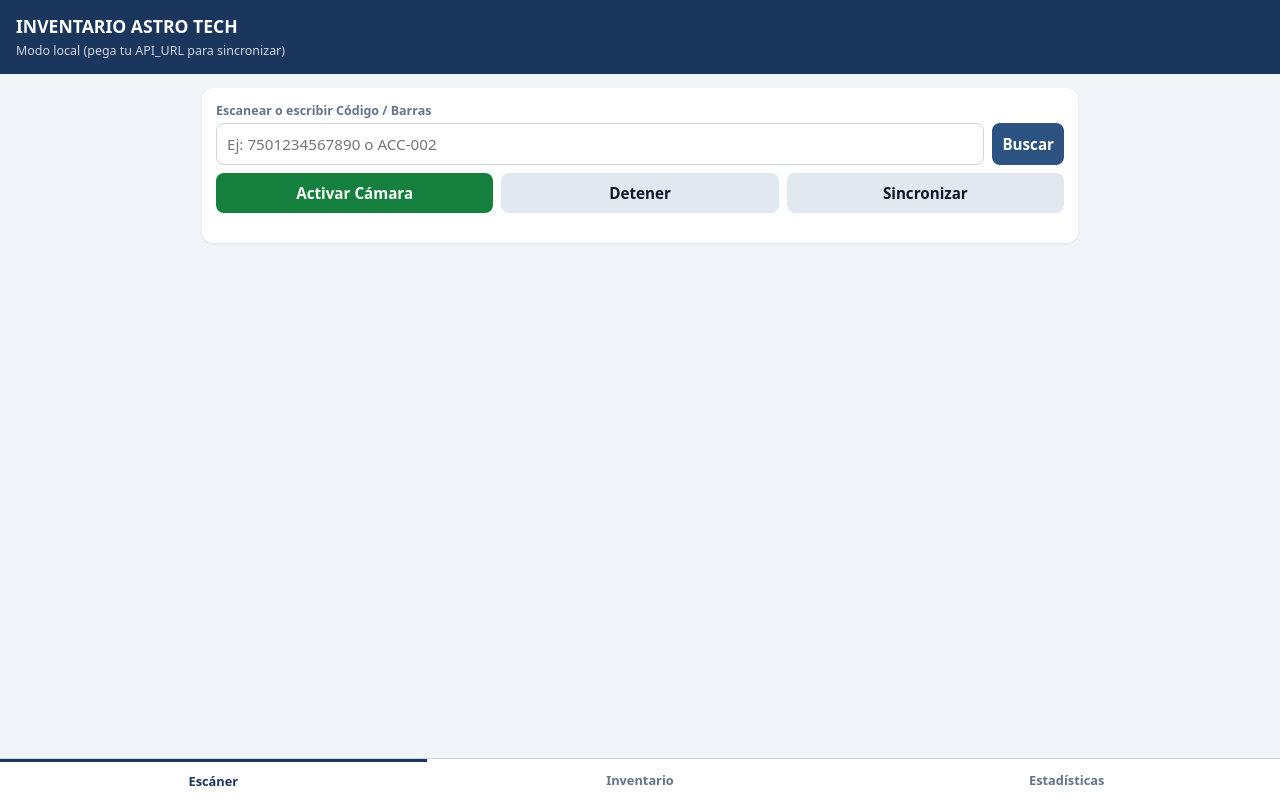
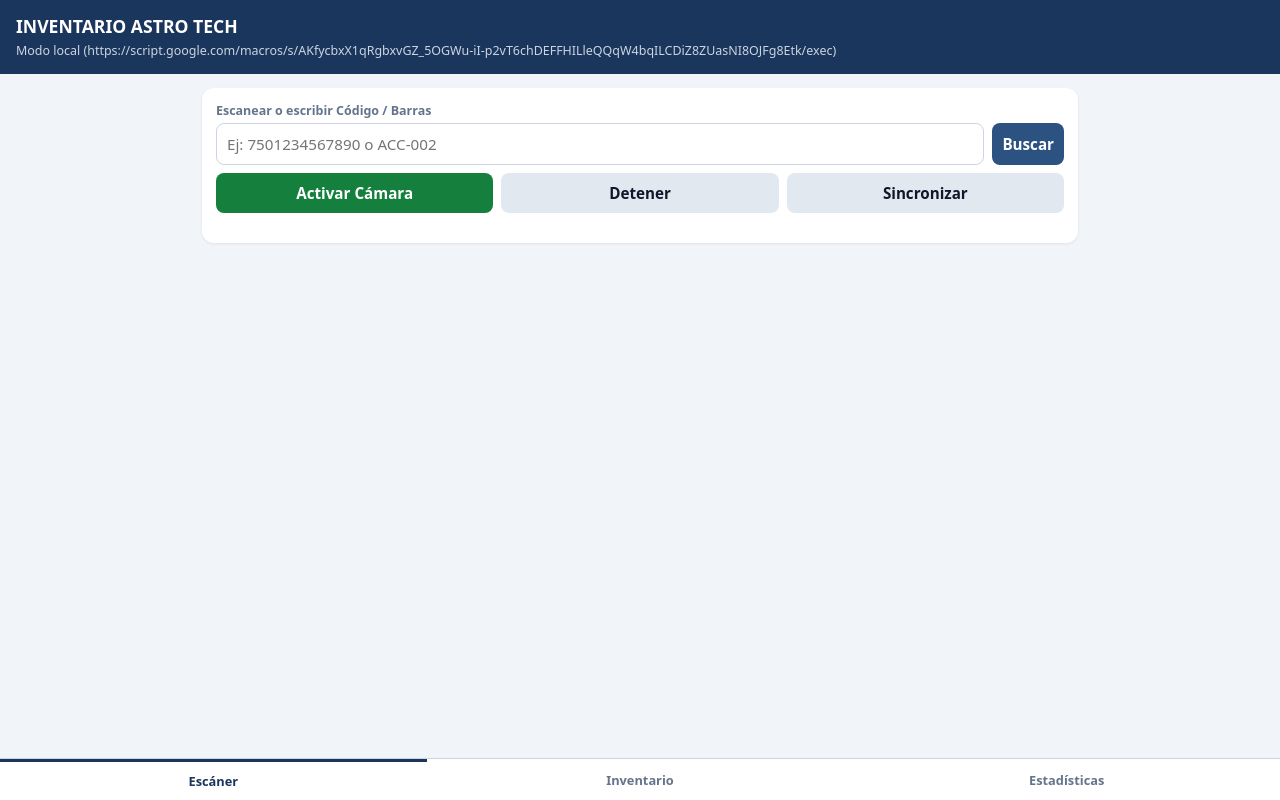
Before and after one commit to xlexiscy/INVENTARIO-ASTROTECH, a plain HTML site: page index.html in a window 1280 px wide. Drawn offline with Linux system fonts and the light colour scheme.

Commit message:
Update index.html

```diff
--- a/index.html
+++ b/index.html
@@ -183,7 +183,7 @@
     async function cargarNube() {
       cargarLocal();
       if (!API_URL || API_URL.includes("https://script.google.com/macros/s/AKfycbxX1qRgbxvGZ_5OGWu-iI-p2vT6chDEFFHILleQQqW4bqILCDiZ8ZUasNI8OJFg8Etk/exec")) {
-        document.getElementById("syncStatus").textContent = "Modo local (pega tu API_URL para sincronizar)";
+        document.getElementById("syncStatus").textContent = "Modo local (https://script.google.com/macros/s/AKfycbxX1qRgbxvGZ_5OGWu-iI-p2vT6chDEFFHILleQQqW4bqILCDiZ8ZUasNI8OJFg8Etk/exec)";
         return;
       }
       try {
```
